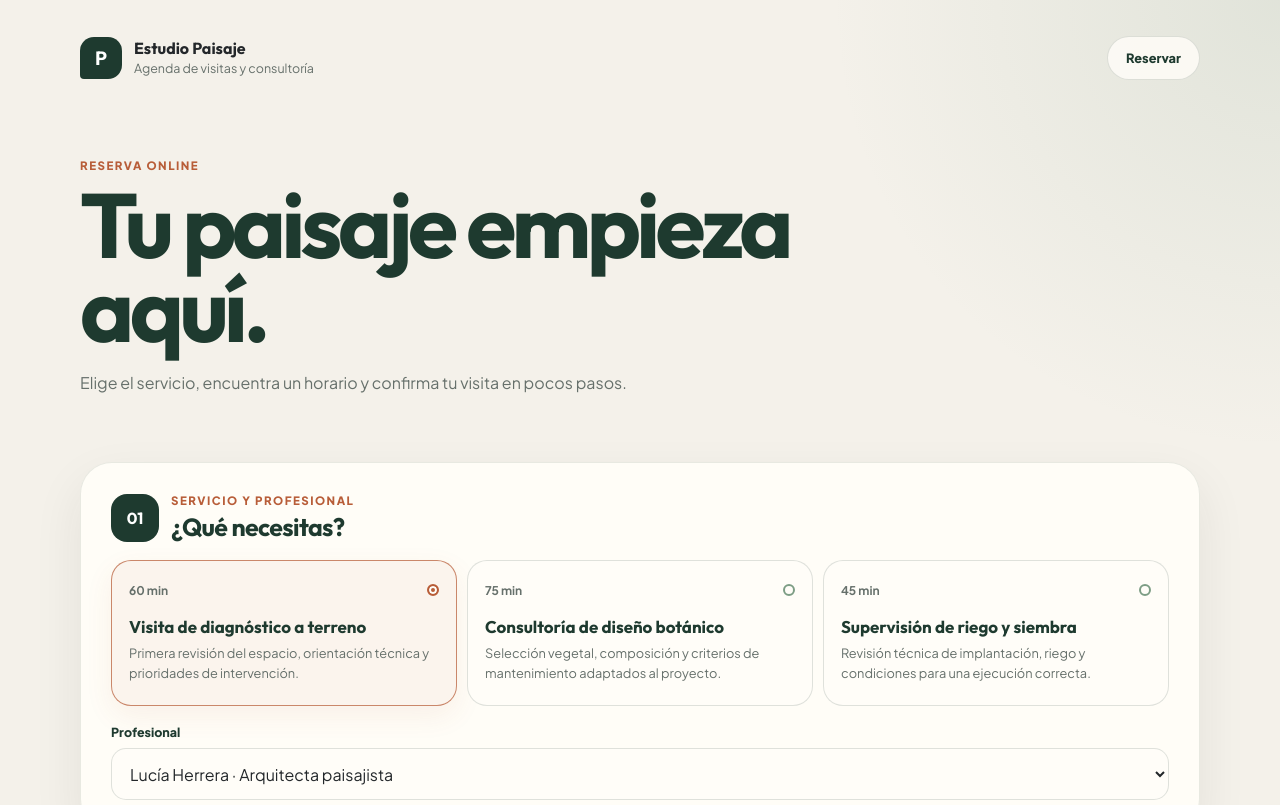
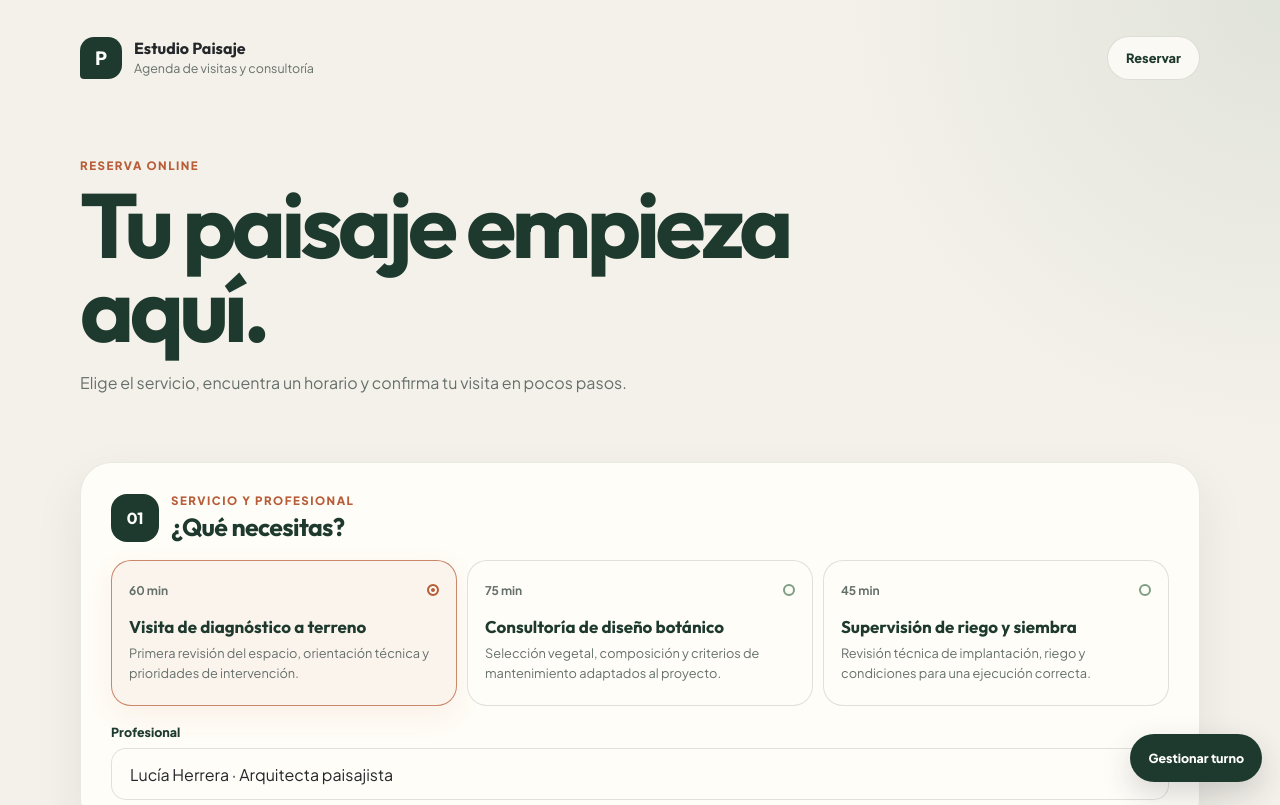
Before and after one commit to soyalbamontalvo-dev/turnos-online-estudio-paisajismo, a Next.js app: page / in a window 1280 px wide. Shown: the top 805 px of the page. Built offline with nearby package versions, Linux system fonts and the light colour scheme.

Commit message:
Fase 4: acceso visible a gestión de turnos

```diff
--- a/app/layout.tsx
+++ b/app/layout.tsx
@@ -21,7 +21,35 @@ export const metadata: Metadata = {
 export default function RootLayout({ children }: Readonly<{ children: React.ReactNode }>) {
   return (
     <html lang="es">
-      <body className={`${outfit.variable} ${jakarta.variable}`}>{children}</body>
+      <body className={`${outfit.variable} ${jakarta.variable}`}>
+        {children}
+        <a
+          href="/gestionar"
+          aria-label="Gestionar una reserva existente"
+          style={{
+            position: "fixed",
+            right: 18,
+            bottom: 18,
+            zIndex: 40,
+            display: "inline-flex",
+            minHeight: 48,
+            alignItems: "center",
+            justifyContent: "center",
+            padding: "0 17px",
+            border: "1px solid rgba(30,58,47,.16)",
+            borderRadius: 999,
+            background: "#1E3A2F",
+            color: "white",
+            boxShadow: "0 12px 30px rgba(35,39,42,.18)",
+            fontFamily: "var(--font-jakarta), sans-serif",
+            fontSize: ".78rem",
+            fontWeight: 800,
+            textDecoration: "none",
+          }}
+        >
+          Gestionar turno
+        </a>
+      </body>
     </html>
   );
 }
```
